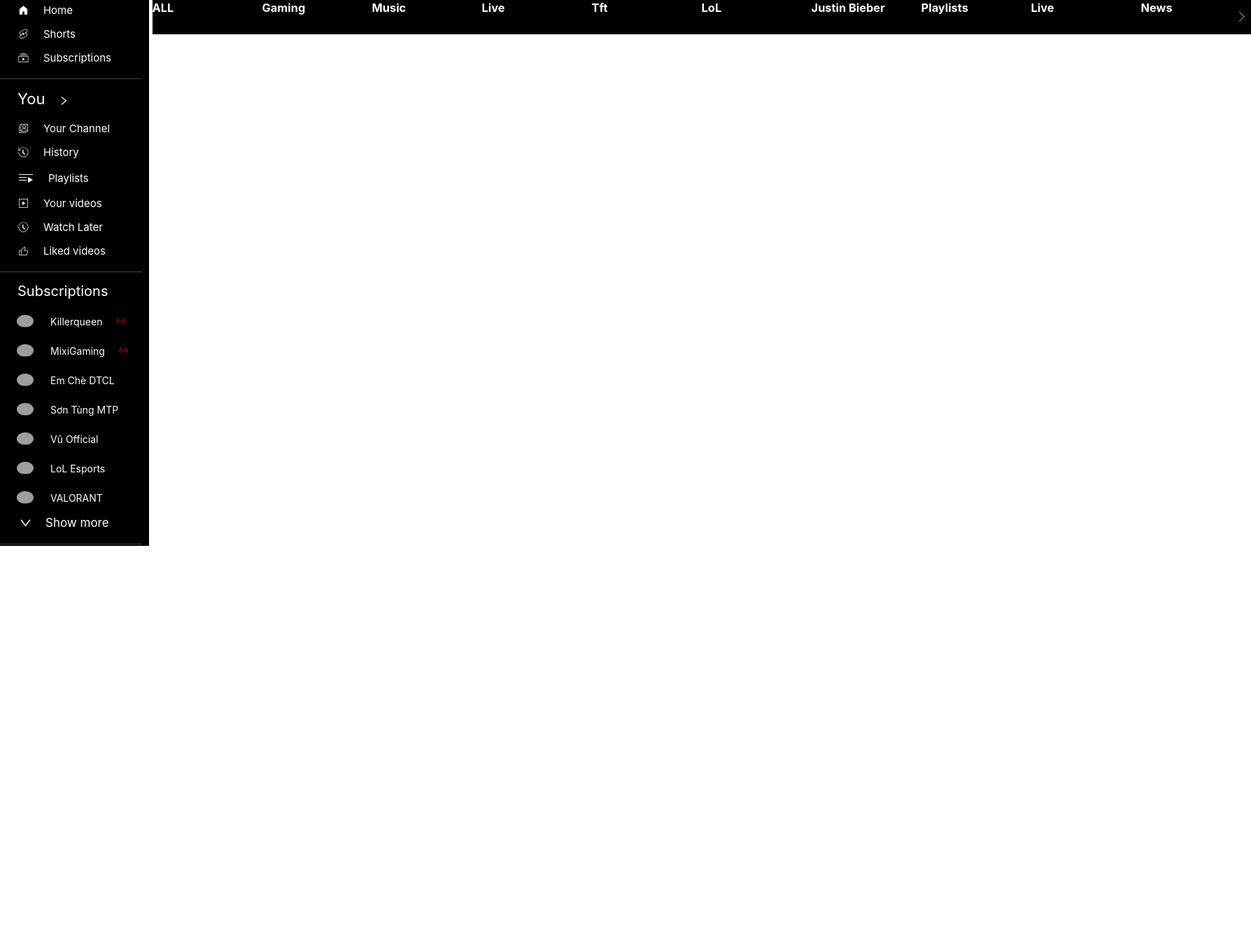
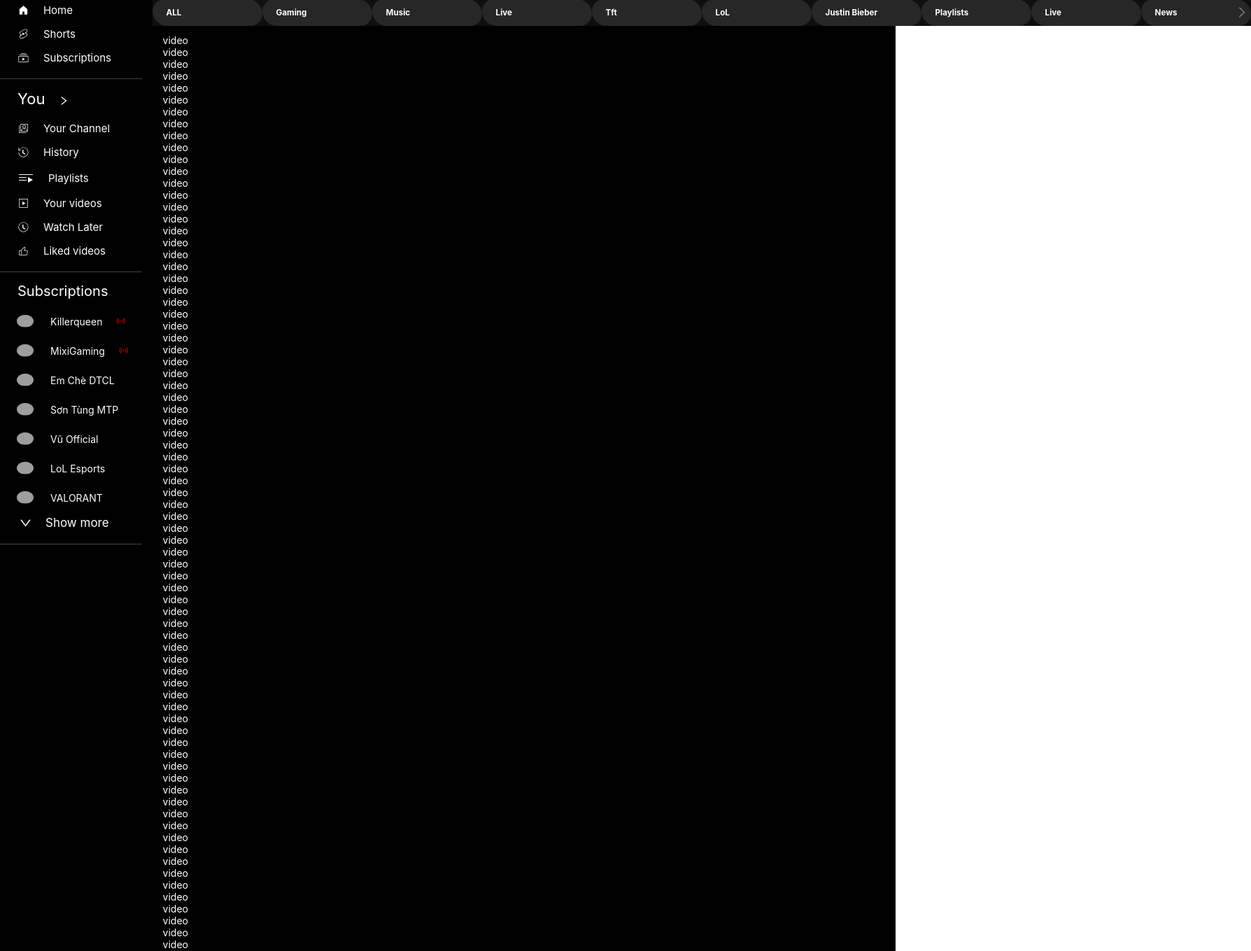
Before and after one commit to miticode/YoutubeClone, a React (Vite) app: page / in a window 1280 px wide. Shown: the part 80-1439 px from the top of the page at 70% size, 1788 px wide, since content can reach past the window. Before the commit the page ends 800 px from the top, so only its background shows below. Built offline with nearby package versions, Linux system fonts and the light colour scheme; grey boxes are pictures that could not be loaded.

Commit message:
fix slider, add z-index, height

```diff
--- a/src/component/content/index.jsx
+++ b/src/component/content/index.jsx
@@ -18,7 +18,6 @@ function Content() {
 
     backgroundColor: "black",
   };
-
 
   return (
     <div className="content">
@@ -716,50 +715,147 @@ function Content() {
             vertical={false}
             dots={false}
           >
-            <div>
-              <h3 style={contentStyle}>ALL</h3>
-            </div>
-            <div>
-              <h3 style={contentStyle}>Gaming</h3>
-            </div>
-            <div>
-              <h3 style={contentStyle}>Music</h3>
-            </div>
-            <div>
-              <h3 style={contentStyle}>Live</h3>
-            </div>
-            <div>
-              <h3 style={contentStyle}>Tft</h3>
-            </div>
-            <div>
-              <h3 style={contentStyle}>LoL</h3>
-            </div>
-            <div>
-              <h3 style={contentStyle}>Justin Bieber</h3>
-            </div>
-            <div>
-              <h3 style={contentStyle}>Playlists</h3>
-            </div>
-            <div>
-              <h3 style={contentStyle}>Live</h3>
-            </div>
-            <div>
-              <h3 style={contentStyle}>News</h3>
-            </div>
-            <div>
-              <h3 style={contentStyle}>Lo-fi</h3>
-            </div>
-            <div>
-              <h3 style={contentStyle}>Bó Đạt chắc</h3>
-            </div>
-            <div>
-              <h3 style={contentStyle}>miti</h3>
-            </div>
-            <div>
-              <h3 style={contentStyle}>Contempoary R&B</h3>
-            </div>
+            <h5 className="phukdien" style={contentStyle}>
+              ALL
+            </h5>
+
+            <h5 className="phukdien" style={contentStyle}>
+              Gaming
+            </h5>
+
+            <h5 className="phukdien" style={contentStyle}>
+              Music
+            </h5>
+
+            <h5 className="phukdien" style={contentStyle}>
+              Live
+            </h5>
+
+            <h5 className="phukdien" style={contentStyle}>
+              Tft
+            </h5>
+
+            <h5 className="phukdien" style={contentStyle}>
+              LoL
+            </h5>
+
+            <h5 className="phukdien" style={contentStyle}>
+              Justin Bieber
+            </h5>
+
+            <h5 className="phukdien" style={contentStyle}>
+              Playlists
+            </h5>
+
+            <h5 className="phukdien" style={contentStyle}>
+              Live
+            </h5>
+
+            <h5 className="phukdien" style={contentStyle}>
+              News
+            </h5>
+
+            <h5 className="phukdien" style={contentStyle}>
+              Lo-fi
+            </h5>
+
+            <h5 className="phukdien" style={contentStyle}>
+              Bó Đạt chắc
+            </h5>
+
+            <h5 className="phukdien" style={contentStyle}>
+              miti
+            </h5>
+
+            <h5 className="phukdien" style={contentStyle}>
+              Contempoary R&B
+            </h5>
           </Carousel>
           <div className="maincontent1">
+            <div>video</div>
+            <div>video</div>
+            <div>video</div>
+            <div>video</div>
+            <div>video</div>
+            <div>video</div>
+            <div>video</div>
+            <div>video</div>
+            <div>video</div>
+            <div>video</div>
+            <div>video</div>
+            <div>video</div>
+            <div>video</div>
+            <div>video</div>
+            <div>video</div>
+            <div>video</div>
+            <div>video</div>
+            <div>video</div>
+            <div>video</div>
+            <div>video</div>
+            <div>video</div>
+            <div>video</div>
+            <div>video</div>
+            <div>video</div>
+            <div>video</div>
+            <div>video</div>
+            <div>video</div>
+            <div>video</div>
+            <div>video</div>
+            <div>video</div>
+            <div>video</div>
+            <div>video</div>
+            <div>video</div>
+            <div>video</div>
+            <div>video</div>
+            <div>video</div>
+            <div>video</div>
+            <div>video</div>
+            <div>video</div>
+            <div>video</div>
+            <div>video</div>
+            <div>video</div>
+            <div>video</div>
+            <div>video</div>
+            <div>video</div>
+            <div>video</div>
+            <div>video</div>
+            <div>video</div>
+            <div>video</div>
+            <div>video</div>
+            <div>video</div>
+            <div>video</div>
+            <div>video</div>
+            <div>video</div>
+            <div>video</div>
+            <div>video</div>
+            <div>video</div>
+            <div>video</div>
+            <div>video</div>
+            <div>video</div>
+            <div>video</div>
+            <div>video</div>
+            <div>video</div>
+            <div>video</div>
+            <div>video</div>
+            <div>video</div>
+            <div>video</div>
+            <div>video</div>
+            <div>video</div>
+            <div>video</div>
+            <div>video</div>
+            <div>video</div>
+            <div>video</div>
+            <div>video</div>
+            <div>video</div>
+            <div>video</div>
+            <div>video</div>
+            <div>video</div>
+            <div>video</div>
+            <div>video</div>
+
+
+
+
 
           </div>
         </Col>
--- a/src/component/content/index.scss
+++ b/src/component/content/index.scss
@@ -4,6 +4,10 @@
   .sidebardad {
     background-color: black;
 position: fixed;
+top: 60px;
+left: 0;
+height: calc(100% - 60px);
+z-index: 999;
 .sidebar::-webkit-scrollbar {
   width: 5px;
 
@@ -358,13 +362,29 @@ position: fixed;
     }
   }
   .maincontent {
-
     padding-left: 17%;
     padding-top: 19px;
+
+
     .slider{
+    position: fixed;
       width: 1570px;
-
+      background-color: #0F0F0F;
+      color: white;
+      .phukdien{
+        padding: 10px 20px;
+        background-color: #272727;
+        border-radius: 20px 25px;
+      }
+      .phukdien:hover{
+        background-color: #3F3F3F;
+        transition: 0.5s;
+      }
     }
-
+   .maincontent1{
+    color: white;
+    padding-top: 50px;
+    padding-left: 15px;
+   }
   }
 }
--- a/src/component/header/index.scss
+++ b/src/component/header/index.scss
@@ -5,7 +5,7 @@
     justify-content: space-between;
     align-items: center;
     position: fixed;
-
+    z-index: 1000;
     width: 100%;
 
     .header__left {
@@ -67,12 +67,12 @@
 
           color: white;
           padding: 14px 17px;
-          background-color: gray;
+          background-color: #272727;
           border-radius: 100%;
 
         }
         .icon_header:hover{
-background-color: #3D3D3D;
+          background-color: #3F3F3F;
 transition: 0.5s;
         }
 
--- a/src/pages/home/index.jsx
+++ b/src/pages/home/index.jsx
@@ -7,6 +7,7 @@ function Home() {
     <div className="home">
         <Header/>
         <Content/>
+
     </div>
   )
 }
--- a/src/pages/home/index.scss
+++ b/src/pages/home/index.scss
@@ -1,3 +1,4 @@
 .home{
-
+    background-color: black;
+    height: 100%;
 }
```
